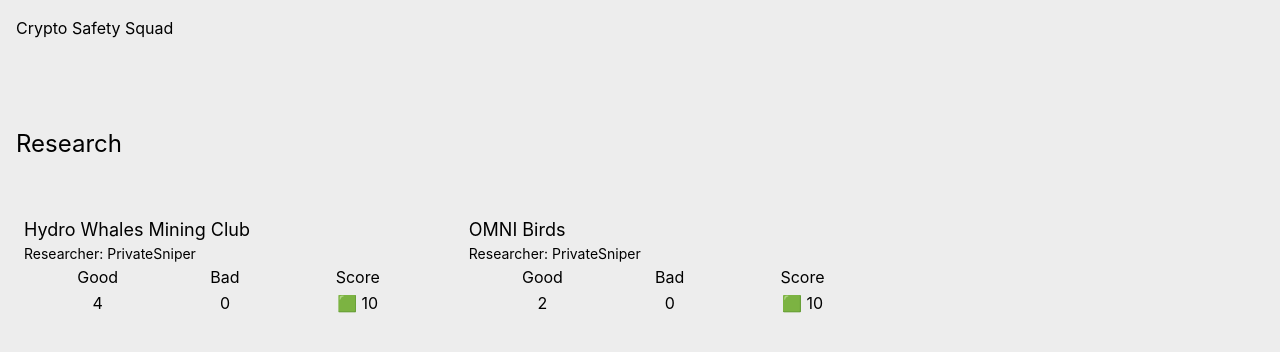
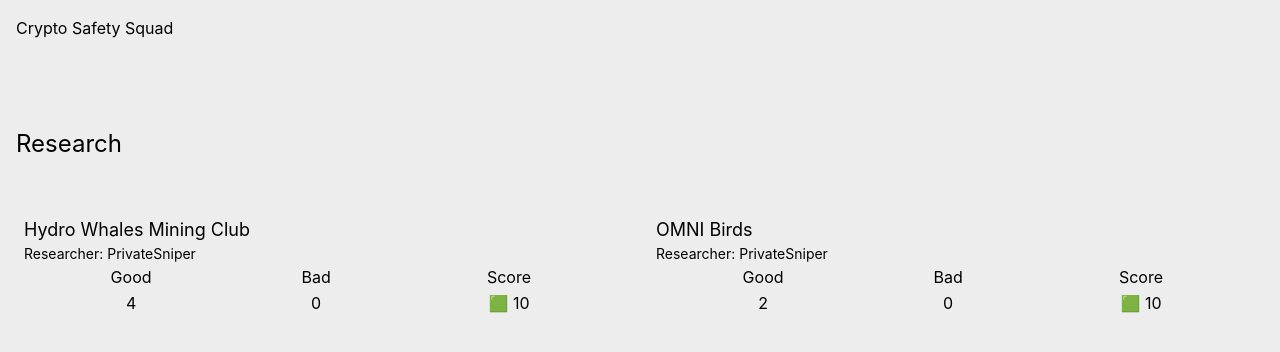
Before and after one commit to CryptoSafetySquad/website, a Next.js app: page /research in a window 1280 px wide. Shown: the top 352 px of the page. Built offline with nearby package versions, Linux system fonts and the light colour scheme.

Commit message:
Make pages without author be full width.

```diff
--- a/Components/Page.tsx
+++ b/Components/Page.tsx
@@ -13,6 +13,8 @@ export interface PageComponentProps {
 }
 
 const Page = ({ title, slug, content, description, author, withCommenting }: PageComponentProps) => {
+  const contentClasses = author ? 'grid-cols-[70%,1fr]' : 'grid-cols-[100%]'
+
   return (
     <div>
       <Head>
@@ -23,7 +25,7 @@ const Page = ({ title, slug, content, description, author, withCommenting }: Pag
       <Navbar />
 
       <main className='max-w-7xl m-auto py-4 px-2 md:py-12 md:px-4 bg-dark rounded-md'>
-        <div className='xl:grid grid-cols-[70%,1fr] gap-16'>
+        <div className={`xl:grid ${contentClasses} gap-16`}>
           <div>
             <h1 className='mt-6 mb-12'>{`${title}`}</h1>
             {content}
```
